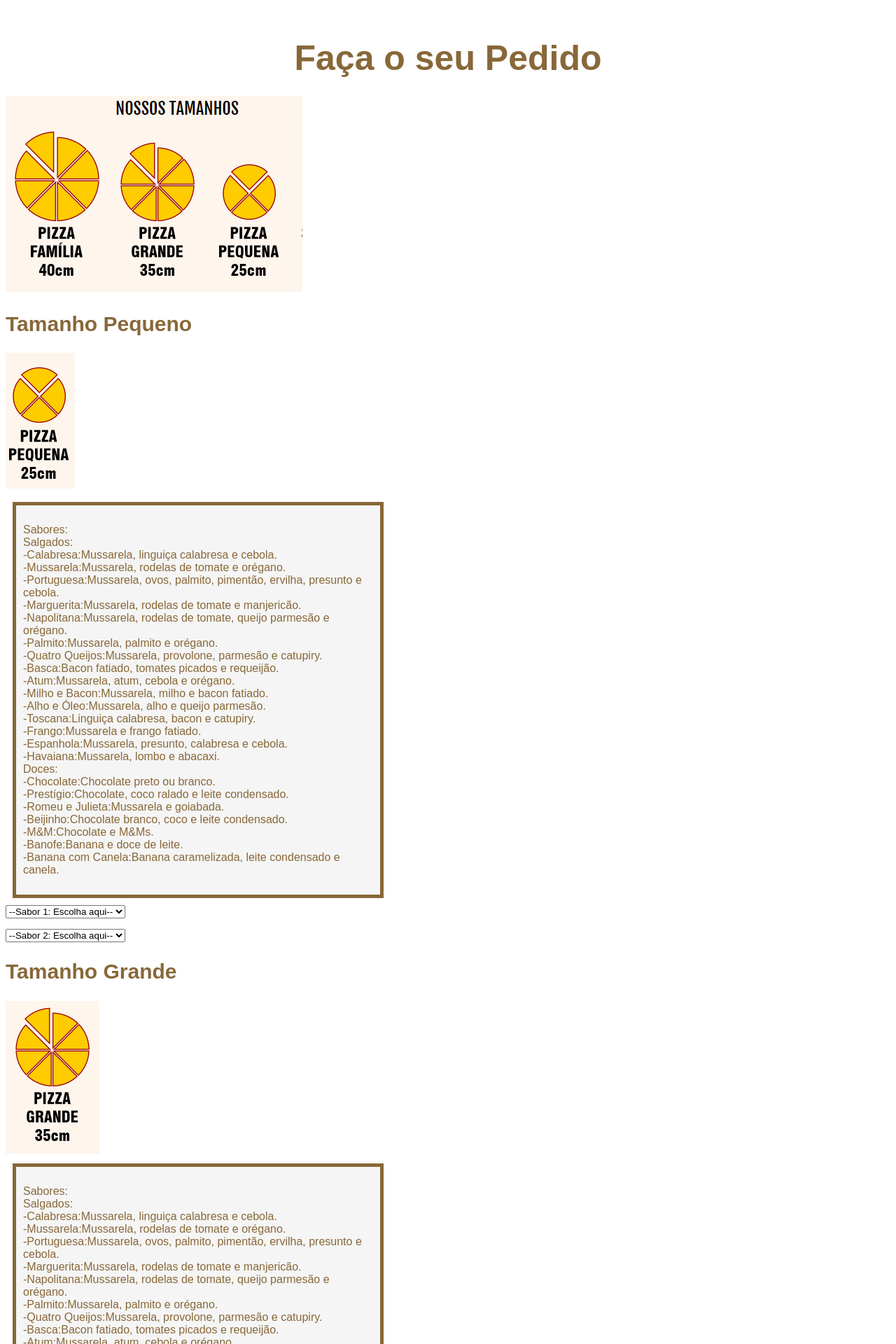
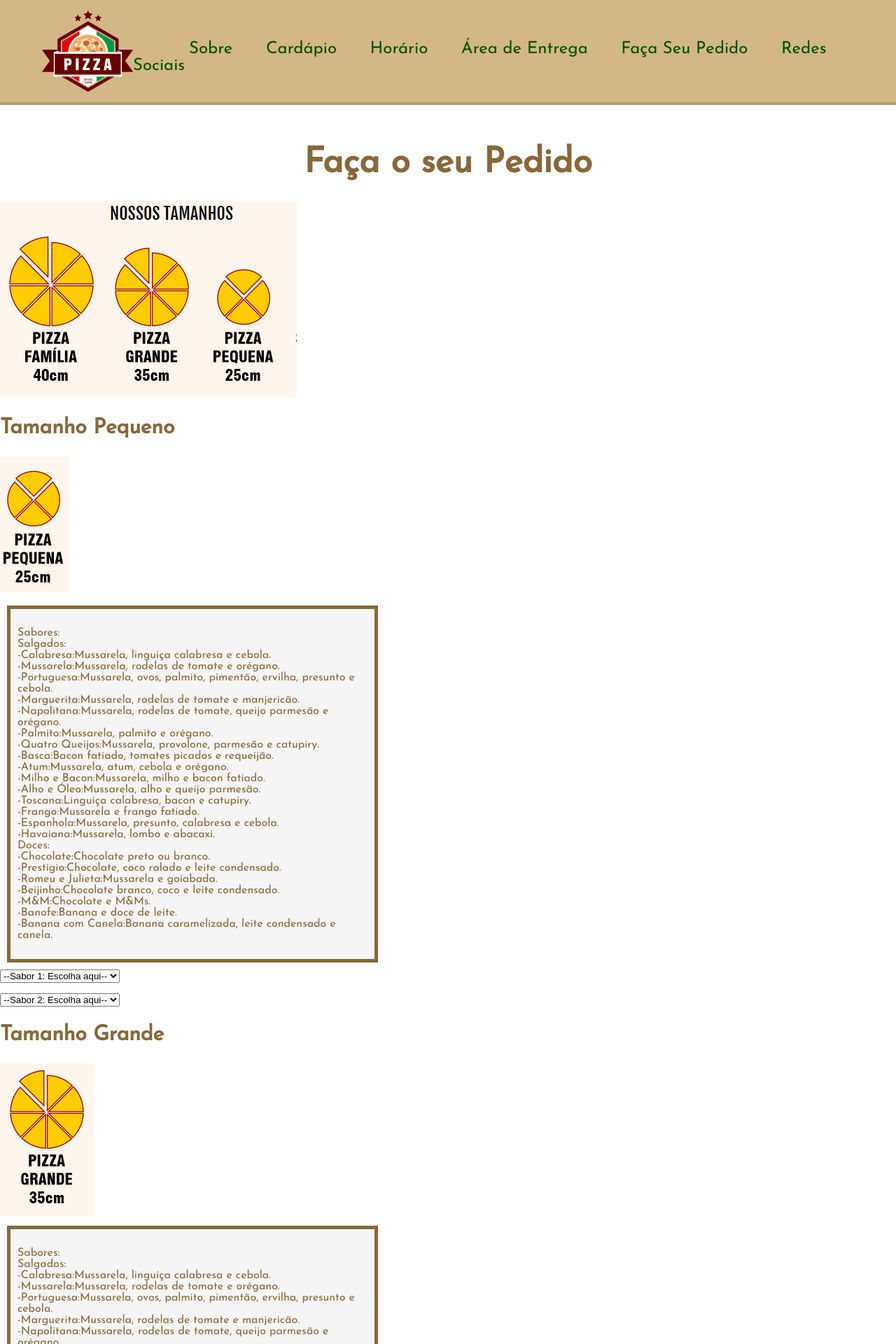
Before and after one commit to Vantoss/Programacao-Web, a PHP site: page /Form_Cardapio.html in a window 1280 px wide. Shown: the top 1920 px of the page at 70% size. Run offline with PHP 8.4, Linux system fonts and the light colour scheme.

Commit message:
atualizar cardapio

```diff
--- a/Form_Cardapio.css
+++ b/Form_Cardapio.css
@@ -1,3 +1,67 @@
+@import url('https://fonts.googleapis.com/css2?family=Merriweather:wght@300&display=swap');
+@import url('https://fonts.googleapis.com/css2?family=Josefin+Sans&display=swap');
+
+body{
+    background-color: white;
+    margin: 0px;
+}
+.topo img{
+    width: 130px;
+    float: left;
+    margin-left: 30px;
+}
+.topo, .rodapé{
+    background-color: #D3B786;
+    overflow: hidden;
+}
+.topo{
+    border-bottom: 4px solid #B39B72;
+    padding: 15px 30px;
+}
+.rodapé{
+   padding: 40px 0px;
+   border-top: 4px solid #B39B72;
+   width: 100%;
+   position: static;
+   bottom: 0;
+}
+nav{
+    font-family: 'Josefin Sans', sans-serif;
+    /*font-size: 1.2em;*/
+    font-size: 24px;
+    margin-top: 3.5%;
+}
+.topo a, .rodapé a{
+    text-decoration: none;
+    color: rgb(0, 80, 0);
+    margin-left: 40px;
+}
+.topo a:hover, .rodapé a:hover{
+    animation-duration: 0.3;
+    background-color: rgba(0, 80, 0, 0.13);
+
+}
+.rodapé li{
+    font-family: 'Josefin Sans', sans-serif;
+    text-decoration: none;
+    color: rgb(0, 80, 0);
+    font-size: 20px;
+    margin: 20px 5%;
+}
+.rodapé a{
+    font-family: 'Josefin Sans', sans-serif;
+    margin-left: 5%;
+    font-size: 20px;
+}
+.mapimg{
+    list-style-image: url(local.png);
+}
+.emailimg{
+    list-style-image: url(email.png);
+}
+.teleimg{
+    list-style-image: url(tele.png);
+}
 h1{
     color: #886839;
     font-size: 50px;
--- a/Form_Cardapio.html
+++ b/Form_Cardapio.html
@@ -7,6 +7,18 @@
 	<link rel="stylesheet" type="text/css" href="Form_Cardapio.css">
 </head>
 <body>
+	<div class="topo">
+        <img src="imagens/logopizza.png" alt="Logo da Pizzaria">
+        <nav>
+            <a class="img" href="imagens/logopizza.png"></a>
+            <a href="">Sobre</a>
+            <a href="">Cardápio</a>
+            <a href="">Horário</a>
+            <a href="">Área de Entrega</a>
+            <a href="">Faça Seu Pedido</a>
+            <a href="">Redes Sociais</a>
+        </nav>
+    </div>
 	<h1>Faça o seu Pedido</h1>
 	<img src="imagens/Nossos_tamanhos.png">
 	<form>
@@ -448,6 +460,16 @@
 			<button name="enviar">Enviar o Pedido</button>
 		</div>
 	</form>
+	<div>
+		<footer class="rodapé">
+			<ul>
+				<li class="mapimg">Rua Da Alegria, 1234</li>
+				<li class="emailimg">pizzariaads@senac.com.br</li>
+				<li class="teleimg">(51) 3221-1223</li>
+			</ul>
+			<a href="#">Fale Conosco</a>
+		</footer>
+	</div>
 
 </body>
 </html>
```
